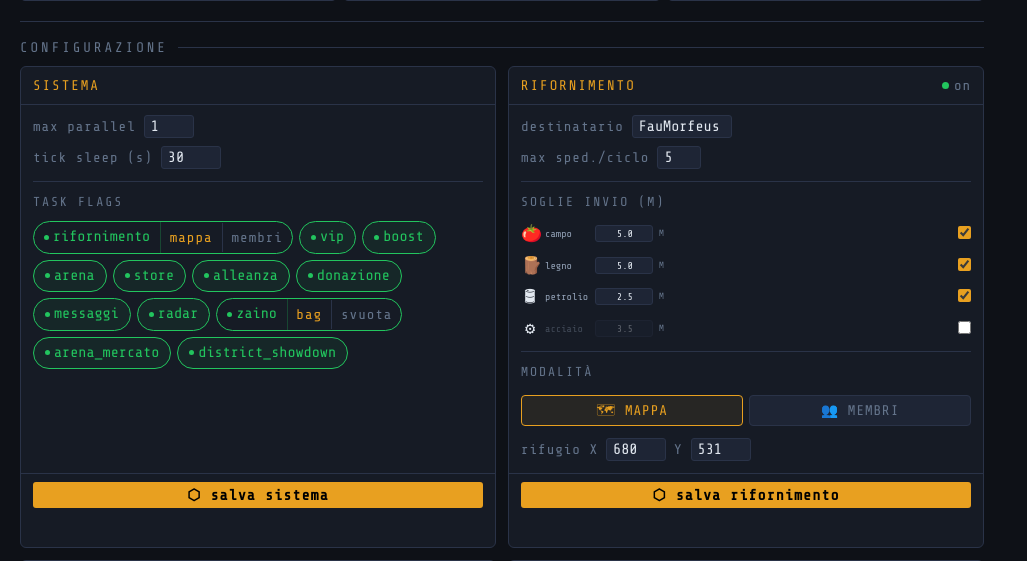
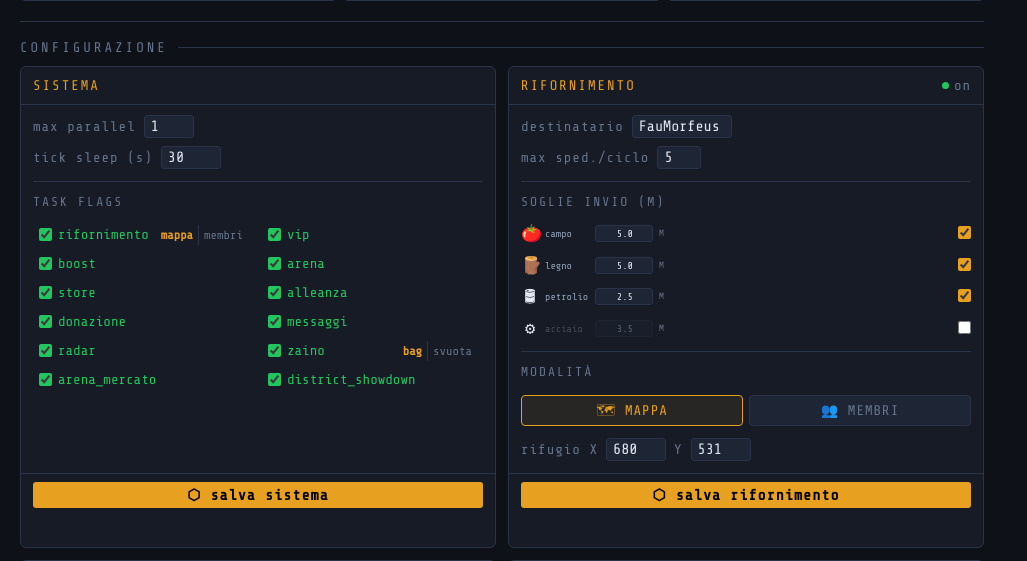
Before and after one commit to faustodba/doomsday-engine, a FastAPI app: page /ui in a window 1280 px wide. Shown: the part 894-1455 px from the top of the page, without its empty margins (0-1027 px from the left). Run offline with FastAPI, Linux system fonts and the light colour scheme; some libraries are stand-ins or nearby versions; some web fonts are replaced.

Commit message:
feat(WU22): task flags 2-col checkbox style (sostituisce pill)

```diff
--- a/dashboard/app.py
+++ b/dashboard/app.py
@@ -316,6 +316,7 @@ def partial_task_flags_v2(request: Request):
         "arena_mercato", "district_showdown",
     ]
 
+    # auto-WU22 (27/04): rewrite as 2-col checkbox rows (style rifornimento .rr-cb)
     rows     = []
     rendered = set()
 
@@ -324,40 +325,32 @@ def partial_task_flags_v2(request: Request):
             continue
         rendered.add(name)
 
-        on       = flags.get(name, True)
-        on_css   = "on" if on else "off"
-        next_val = "false" if on else "true"
+        on      = flags.get(name, True)
+        on_cls  = "on" if on else "off"
+        checked = "checked" if on else ""
 
         if name in COMPOUND:
-            c         = COMPOUND[name]
-            subs_html = ""
+            c    = COMPOUND[name]
+            subs = []
             for s in c["subtypes"]:
-                active_css = " active" if s == c["active"] else ""
-                if name == "rifornimento":
-                    patch_url = f"/api/config/rifornimento-mode/{s}"
-                else:
-                    patch_url = f"/api/config/zaino-mode/{s}"
-                subs_html += f'<span class="sub{active_css}" onclick="setModeRemote(\'{name}\',\'{s}\')">{s}</span>'
-
-            rows.append(f'''<span class="tog-c {on_css}">
-              <span class="tog-main"
-                hx-patch="/api/config/overrides/task/{name}"
-                hx-vals='{{"abilitato":"{next_val}"}}'
-                hx-swap="none"
-                hx-on::after-request="htmx.ajax('GET','/ui/partial/task-flags-v2',{{target:'#task-flags',swap:'innerHTML'}})">
-                <span class="tog-dot" style="width:5px;height:5px;border-radius:50%;background:currentColor;flex-shrink:0"></span>{name}
-              </span>
-              <span class="tog-vsep"></span>
-              <span class="subs">{subs_html}</span>
-            </span>''')
+                active_cls = "active" if s == c["active"] else ""
+                subs.append(
+                    f'<span class="task-sub {active_cls}" '
+                    f'onclick="event.preventDefault();setModeRemote(\'{name}\',\'{s}\')">{s}</span>'
+                )
+            subs_html = '<span class="task-subs">' + "".join(subs) + '</span>'
+            rows.append(f'''<label class="task-row {on_cls}">
+              <input type="checkbox" class="task-cb" {checked}
+                     onchange="toggleTaskFlag('{name}', this.checked)">
+              <span class="task-name">{name}</span>
+              {subs_html}
+            </label>''')
         else:
-            rows.append(f'''<span class="tog {on_css}"
-              hx-patch="/api/config/overrides/task/{name}"
-              hx-vals='{{"abilitato":"{next_val}"}}'
-              hx-swap="none"
-              hx-on::after-request="htmx.ajax('GET','/ui/partial/task-flags-v2',{{target:'#task-flags',swap:'innerHTML'}})">
-              <span class="tog-dot"></span>{name}
-            </span>''')
+            rows.append(f'''<label class="task-row {on_cls}">
+              <input type="checkbox" class="task-cb" {checked}
+                     onchange="toggleTaskFlag('{name}', this.checked)">
+              <span class="task-name">{name}</span>
+            </label>''')
 
     return HTMLResponse(''.join(rows))
 
--- a/dashboard/static/style.css
+++ b/dashboard/static/style.css
@@ -257,6 +257,38 @@ html, body {
 .tog-c.off .subs,
 .tog-c.off .tog-vsep { display: none; }
 
+/* auto-WU22: task-row checkbox (2-col grid in #task-flags) */
+.task-row {
+  display: flex; align-items: center; gap: 6px;
+  padding: 3px 6px; border-radius: 3px;
+  cursor: pointer; user-select: none;
+  font-size: 14px; color: var(--text-dim);
+  min-width: 0;  /* per ellipsis nel grid cell */
+}
+.task-row:hover { background: var(--bg2); }
+.task-row.on  { color: var(--green); }
+.task-row.off { color: var(--red); opacity: 0.65; }
+.task-row .task-cb {
+  margin: 0; cursor: pointer; flex-shrink: 0;
+  accent-color: var(--green);
+  width: 13px; height: 13px;
+}
+.task-row.off .task-cb { accent-color: var(--red); }
+.task-row .task-name {
+  flex: 1; overflow: hidden; text-overflow: ellipsis; white-space: nowrap;
+}
+.task-row .task-subs {
+  display: inline-flex; gap: 0; font-size: 12px; flex-shrink: 0;
+}
+.task-row .task-sub {
+  padding: 1px 5px; cursor: pointer;
+  color: var(--text-dim);
+}
+.task-row .task-sub.active { color: var(--accent); font-weight: 600; }
+.task-row .task-sub:hover { color: var(--text-mid); }
+.task-row .task-sub + .task-sub { border-left: 0.5px solid var(--border); }
+.task-row.off .task-subs { display: none; }
+
 /* ── Config 3 colonne ────────────────────────────────────── */
 .cfg4 { display: grid; grid-template-columns: repeat(4, 1fr); gap: var(--gap); }
 @media (max-width: 1400px) {
--- a/dashboard/templates/index.html
+++ b/dashboard/templates/index.html
@@ -51,7 +51,7 @@
                  hx-get="/ui/partial/task-flags-v2"
                  hx-trigger="load"
                  hx-swap="innerHTML"
-                 style="display:flex;flex-wrap:wrap;gap:6px">
+                 style="display:grid;grid-template-columns:1fr 1fr;gap:2px 8px">
             </div>
           </div>
           <div class="col-foot">
@@ -389,6 +389,24 @@ function setZainoMode(mode) {
   ['bag','svuota'].forEach(m => g('z-mode-'+m)?.classList.toggle('active', m===mode));
 }
 
+// auto-WU22: toggle checkbox task flag (sostituisce hx-patch su pill)
+async function toggleTaskFlag(name, checked) {
+  try {
+    const resp = await fetch(`/api/config/overrides/task/${name}`, {
+      method: 'PATCH',
+      headers: {'Content-Type': 'application/x-www-form-urlencoded'},
+      body: `abilitato=${checked ? 'true' : 'false'}`
+    });
+    if (!resp.ok) throw new Error(`HTTP ${resp.status}`);
+    if (typeof htmx !== 'undefined') {
+      htmx.ajax('GET', '/ui/partial/task-flags-v2',
+                {target: '#task-flags', swap: 'innerHTML'});
+    }
+  } catch (err) {
+    console.error('toggleTaskFlag fallito:', err);
+  }
+}
+
 // Cambio modalità remoto per pill compound in task-flags-v2
 // (autonomo, non dipende da quale box è visibile).
 async function setModeRemote(taskName, sub) {
```
